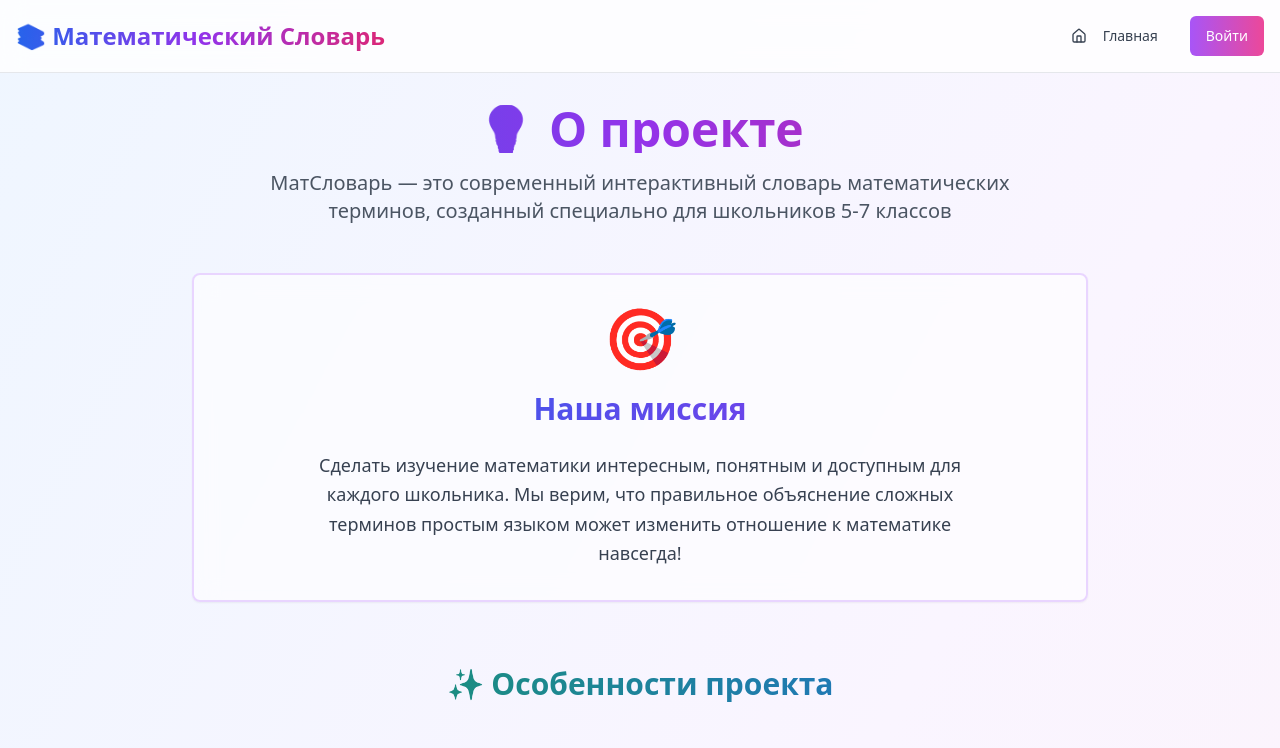
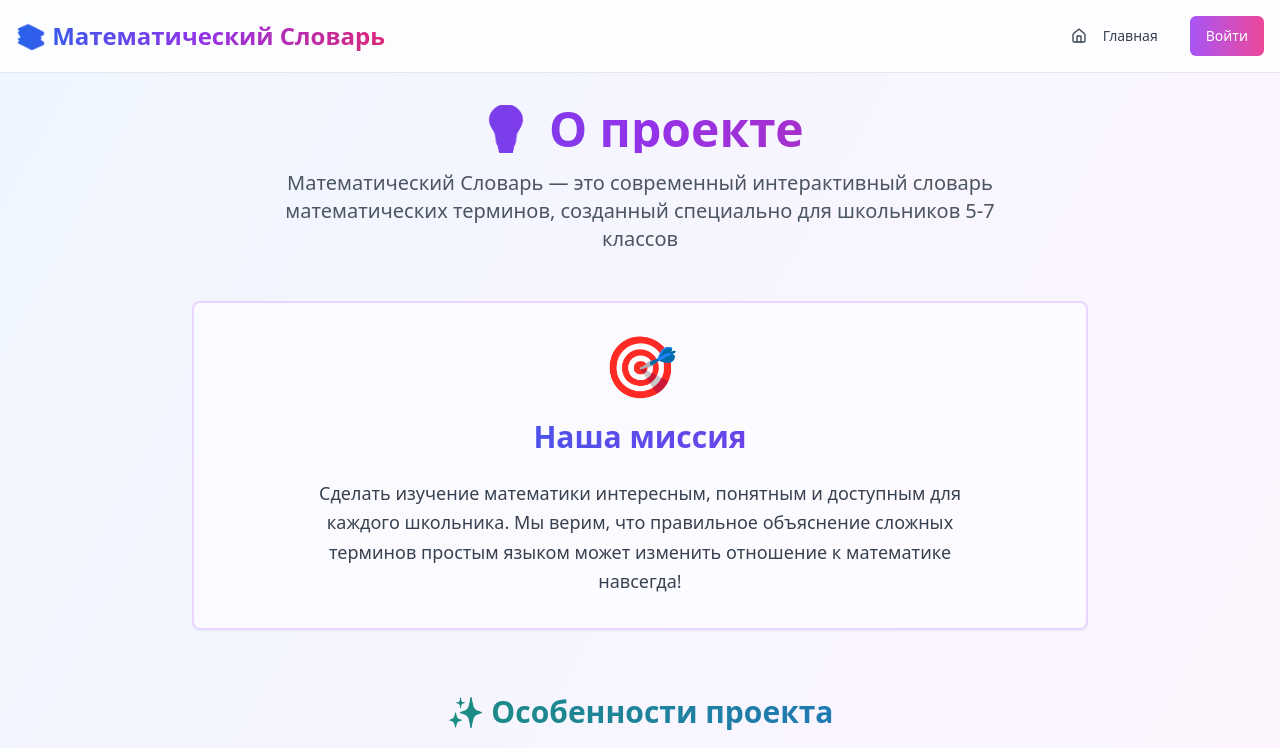
Before and after one commit to Regina704/math-kids-dictionary-fun, a React (Vite) app: page /about in a window 1280 px wide. Shown: the top 748 px of the page. Built offline with nearby package versions, Linux system fonts and the light colour scheme.

Commit message:
Fix: Update about page text
Update the text on the about page to reflect the requested change.

```diff
--- a/src/pages/About.tsx
+++ b/src/pages/About.tsx
@@ -15,7 +15,7 @@ const About = () => {
             💡 О проекте
           </h1>
           <p className="text-xl text-gray-600 max-w-3xl mx-auto">
-            МатСловарь — это современный интерактивный словарь математических терминов, созданный специально для школьников 5-7 классов
+            Математический Словарь — это современный интерактивный словарь математических терминов, созданный специально для школьников 5-7 классов
           </p>
         </div>
 
```
